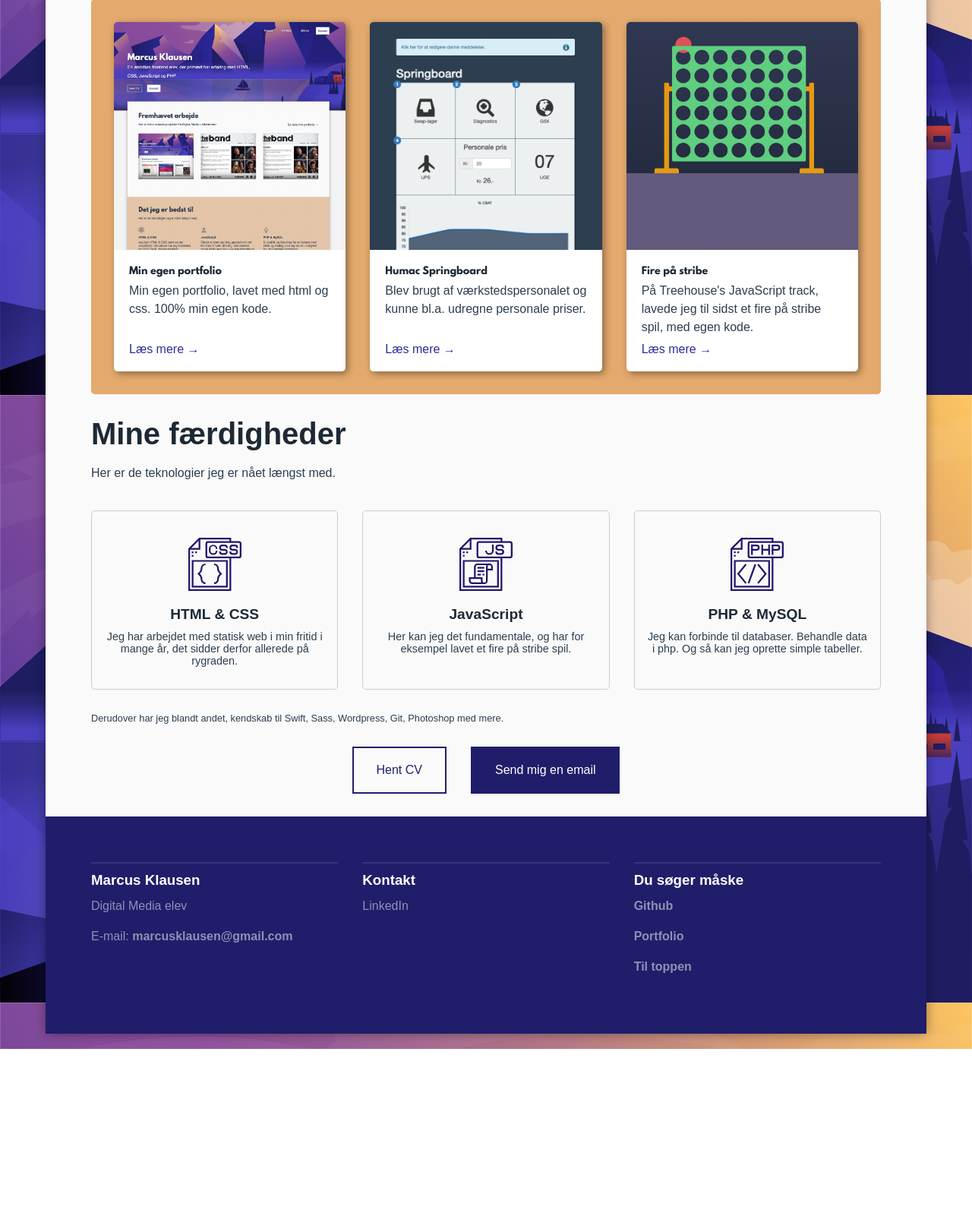
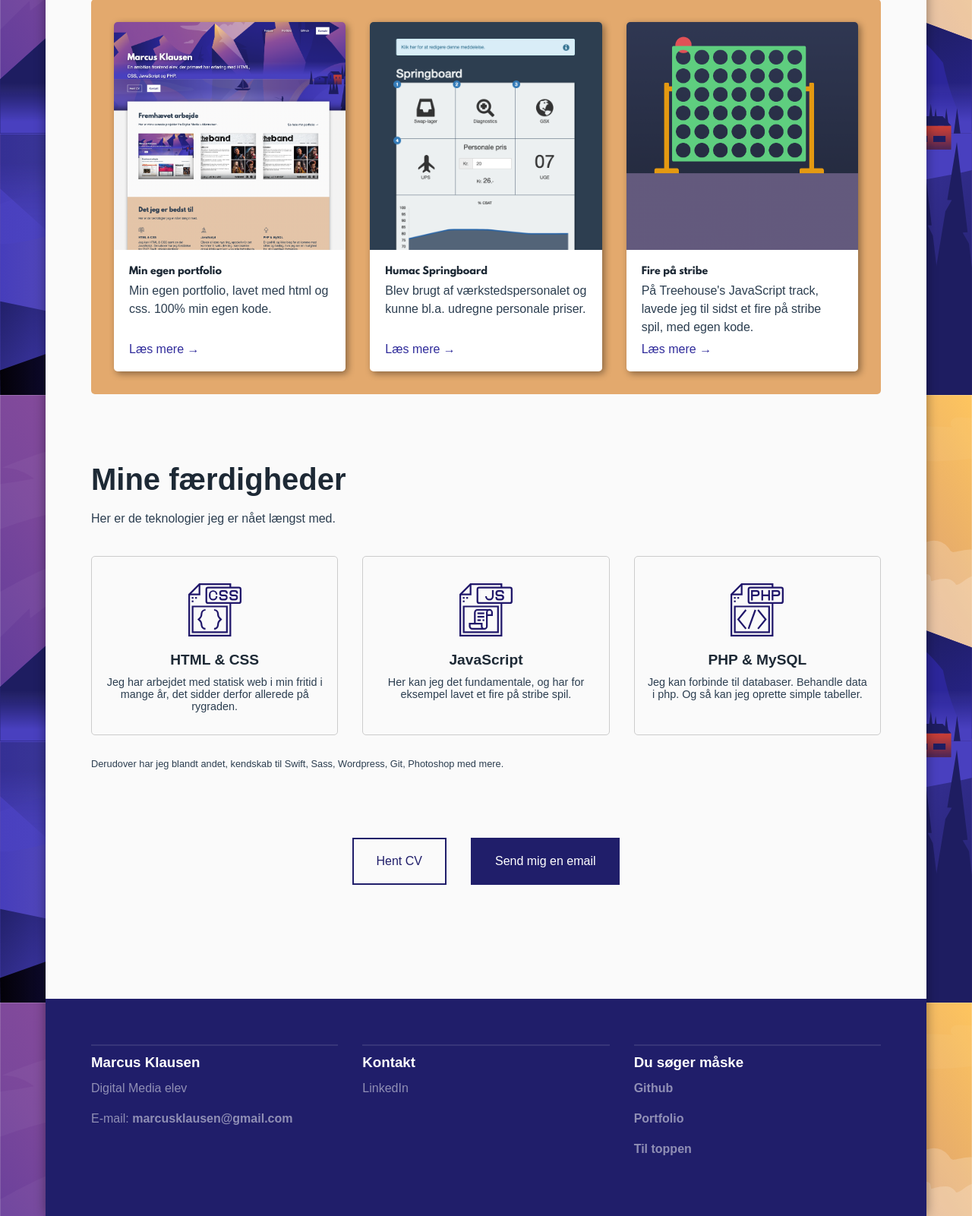
Before and after one commit to marcusklausen/my-portfolio, a PHP site: page / in a window 1280 px wide. Shown: the part 1080-2681 px from the top of the page at 76% size. Before the commit the page ends 2461 px from the top, so only its background shows below. Run offline with PHP 8.4, Linux system fonts and the light colour scheme; some web fonts are replaced.

Commit message:
changed wrapper scope, they\re now inside containers instead of outside. Makes global padding easier

```diff
--- a/css/style.css
+++ b/css/style.css
@@ -213,16 +213,13 @@ nav ul a:last-child {
     position: relative;
 }
 
-.wrapper.container {
-    padding-bottom:0;
-}
 
 .wrapper.full-height {
     height:70vh;
 }
 
 .spacing {
-    margin: 0 auto 30px auto;
+    margin: 0 auto 90px auto;
 }
 
 .grid {
@@ -327,10 +324,11 @@ header .main-navigation {
 
 .container {
     padding-bottom:0;
-    margin-bottom:20px;
+    margin: 0 auto;
     background: #fafafa;
     box-shadow: 0 0px 15px 0 rgba(0,0,0, 0.4);
     border-radius: 5px;
+    max-width: 1160px;
 }
 
 .container p a {
@@ -549,7 +547,6 @@ main .skills .card p {
 footer {
     color:rgba(255,255,255, 0.5);
     background: #201E6A;
-    margin:0 -60px;
 
 }
 
@@ -697,10 +694,12 @@ footer section {
     margin-block-end: 0px;
     }
 
-    .wrapper {
-        max-width: 1160px;
-        padding:35px;
+    footer {
+        margin: 0 -35px;
+        padding: 35px;
     }
+
+
 
     .container {
         padding:35px;
@@ -745,7 +744,7 @@ footer section {
 
 
     footer {
-        margin: 0 -35px;
+
     }
 
     .cover {
--- a/footer.php
+++ b/footer.php
@@ -1,6 +1,6 @@
     <footer>
         <div class="wrapper">
-        <div class="flex wrap ma-between">
+            <div class="grid">
                 <section>
                     <h3>Marcus Klausen</h3>
                     <p>Digital Media elev</p>
@@ -20,7 +20,6 @@
             </div>
         </div>
     </footer>
-</div><!-- wrapper-->
 
 
 </body>
--- a/frontpage.php
+++ b/frontpage.php
@@ -9,8 +9,8 @@ if (isset($_GET['no-header'])) {
 
 <div id="to-container"></div>
 <div class="scroll-spacing-helper"></div>
-<div class="wrapper container box-shadow">
-
+<div class="container box-shadow">
+<div class="wrapper">
     <main>
 
         <div class="work spacing">
@@ -72,7 +72,7 @@ if (isset($_GET['no-header'])) {
             <div class="heading-description">
                 <p>Her er de teknologier jeg er nået længst med.</p>
             </div>
-            <div class="flex ma-evenly wrap">
+                <div class="grid">
                 <div class="card">
                     <div class="icon css"></div><!-- skal laves mindre filstørrelse -->
                     <h4>HTML & CSS</h4>
@@ -106,3 +106,4 @@ if (isset($_GET['no-header'])) {
         </div>
 
     </main>
+    </div>
```
Lines whose indentation alone changed are shown as unchanged.
